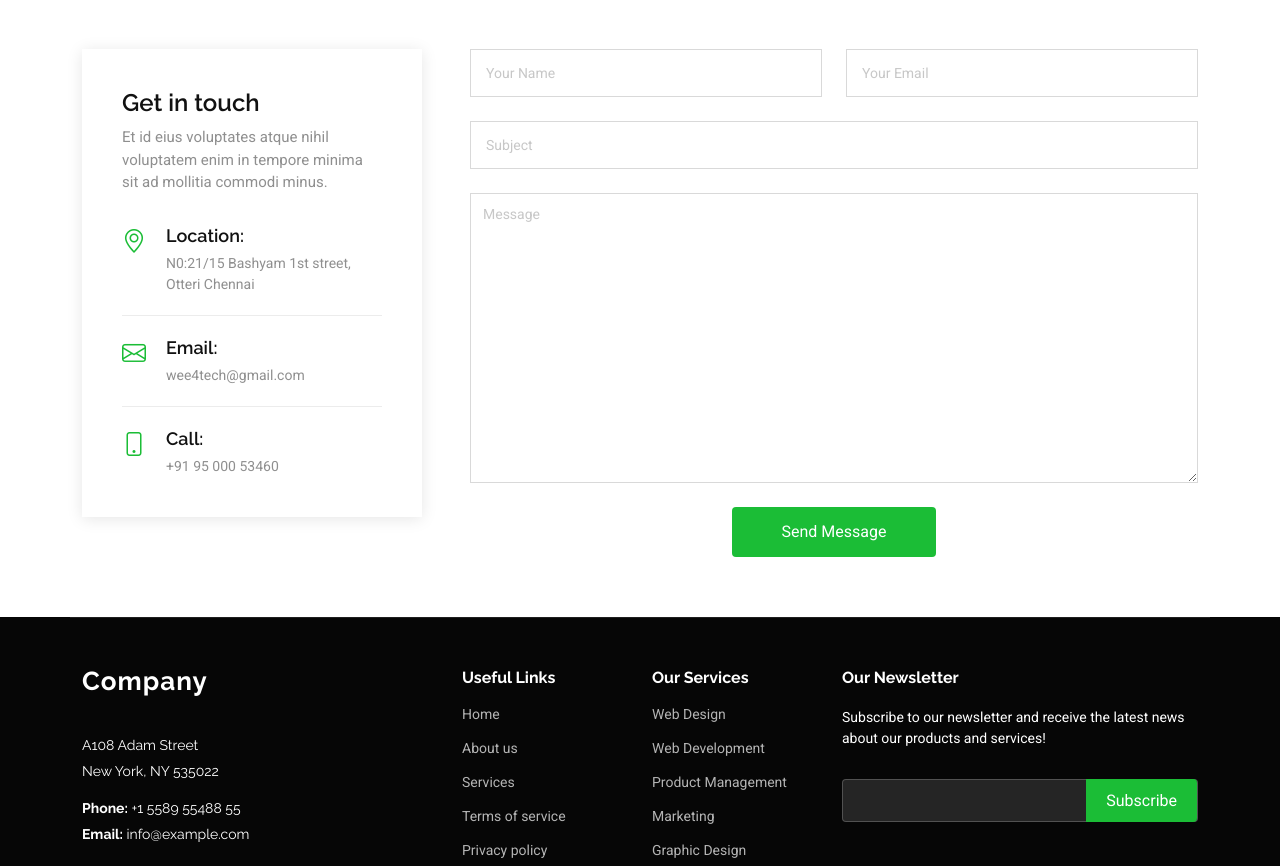
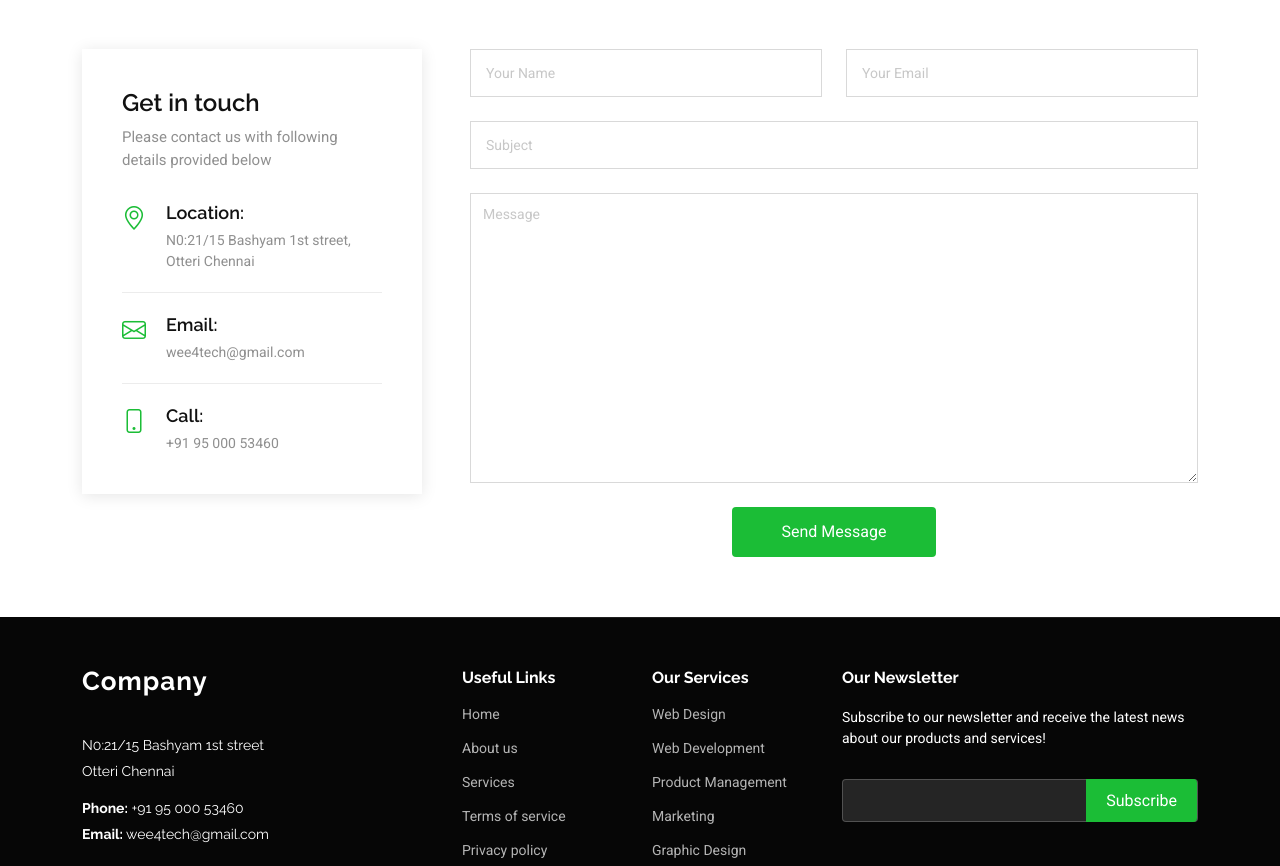
Before and after one commit to Wee4tech/wee4tech, a plain HTML site: page contact.html in a window 1280 px wide. Shown: the part 560-1426 px from the top of the page. Drawn offline with nearby package versions, Linux system fonts and the light colour scheme.

Commit message:
Update contact.html

```diff
--- a/contact.html
+++ b/contact.html
@@ -114,7 +114,7 @@
 
             <div class="info">
               <h3>Get in touch</h3>
-              <p>Et id eius voluptates atque nihil voluptatem enim in tempore minima sit ad mollitia commodi minus.</p>
+              <p>Please contact us with following details provided below</p>
 
               <div class="info-item d-flex">
                 <i class="bi bi-geo-alt flex-shrink-0"></i>
@@ -186,10 +186,10 @@
             <span class="sitename">Company</span>
           </a>
           <div class="footer-contact pt-3">
-            <p>A108 Adam Street</p>
-            <p>New York, NY 535022</p>
-            <p class="mt-3"><strong>Phone:</strong> <span>+1 5589 55488 55</span></p>
-            <p><strong>Email:</strong> <span>info@example.com</span></p>
+            <p>N0:21/15 Bashyam 1st street</p>
+            <p>Otteri Chennai</p>
+            <p class="mt-3"><strong>Phone:</strong> <span>+91 95 000 53460</span></p>
+            <p><strong>Email:</strong> <span>wee4tech@gmail.com</span></p>
           </div>
           <div class="social-links d-flex mt-4">
             <a href=""><i class="bi bi-twitter-x"></i></a>
```
